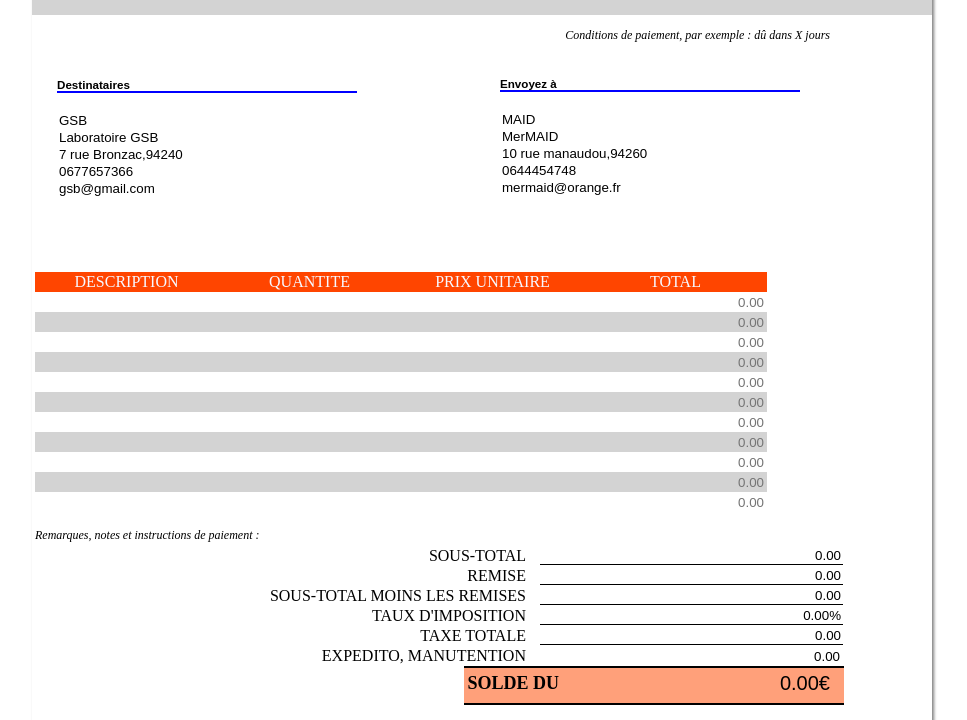
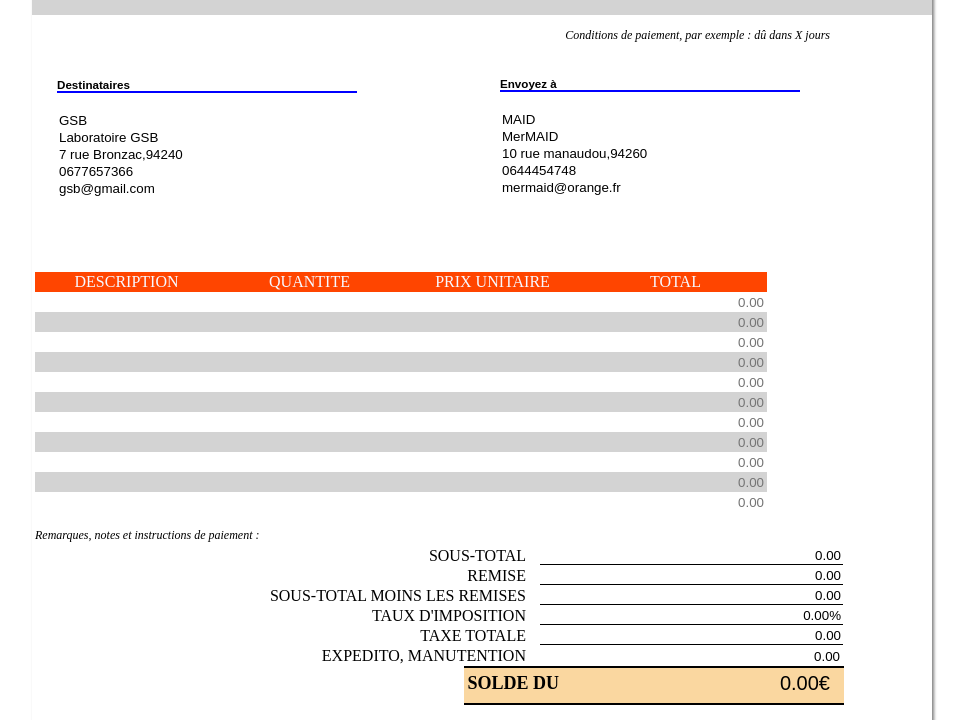
Before and after one commit to Iness04/Facture, a plain HTML site: page index.html in a window 1280 px wide. Shown: the part 232-952 px from the top of the page, without its empty margins (158-1125 px from the left). Drawn offline with Linux system fonts and the light colour scheme.

Commit message:
Update facture.css

```diff
--- a/facture.css
+++ b/facture.css
@@ -136,6 +136,7 @@ table .calcul input
 	float: right;
 	text-align: right;
 	width: 95%;
+	display: block;
 
 }
 table .calcul_S input
@@ -145,16 +146,18 @@ table .calcul_S input
 	text-align: right;
 	background-color: transparent;
 	margin-right: 1px;
+	display: block;
 
 }
 table.solde
 {
 	float: right;
 	font-size: 18px;
-	background-color: lightsalmon;
+	background-color: #FAD7A0;
 	font-weight: bold;
 	border-bottom: 2px solid black;
 	border-top: 2px solid black;
+	display: block;
 
 }
 
```
